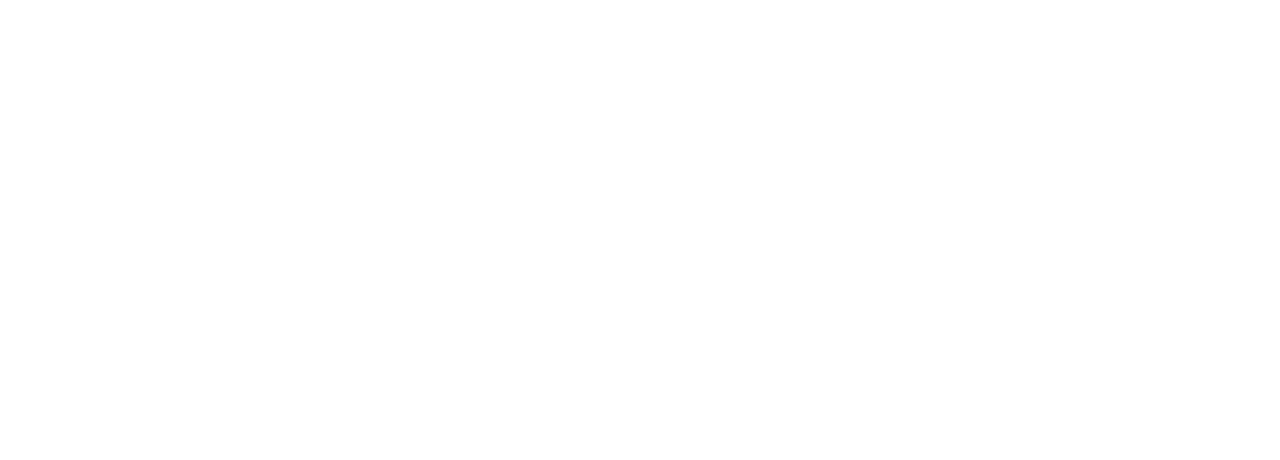
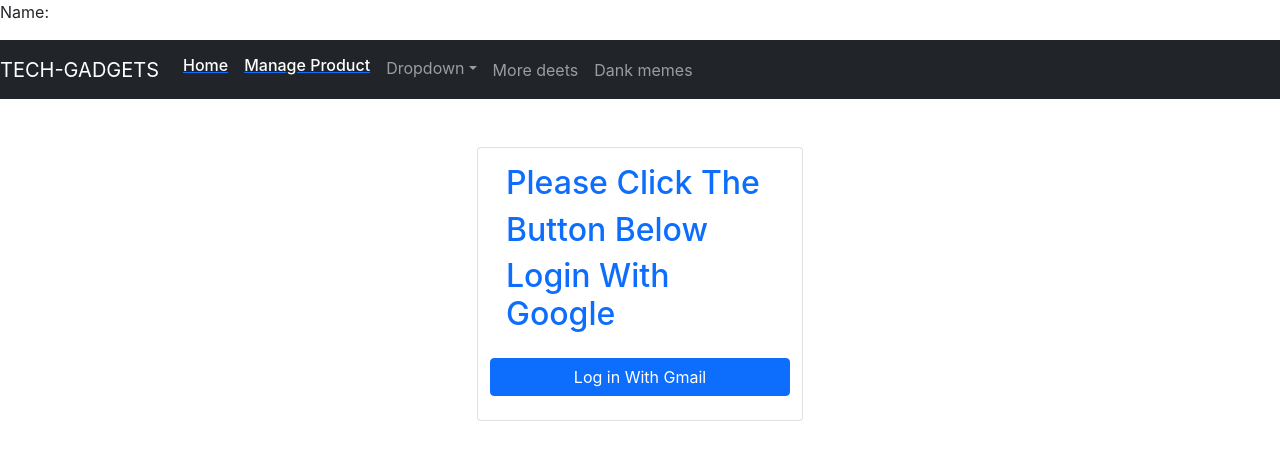
Before and after one commit to Faisal-Ahmed-Tonoy/tech-gadgets-client, a React (Create React App) app: page /login in a window 1280 px wide. Shown: the top 460 px of the page. Built offline with nearby package versions, Linux system fonts and the light colour scheme.

Commit message:
gmail login

```diff
--- a/package.json
+++ b/package.json
@@ -7,6 +7,7 @@
     "@testing-library/react": "^11.2.6",
     "@testing-library/user-event": "^12.8.3",
     "bootstrap": "^4.6.0",
+    "firebase": "^8.3.2",
     "react": "^17.0.2",
     "react-bootstrap": "^1.5.2",
     "react-dom": "^17.0.2",
--- a/src/App.js
+++ b/src/App.js
@@ -1,4 +1,4 @@
-
+import React, { createContext, useState } from 'react';
 import './App.css';
 
 import {
@@ -14,14 +14,22 @@
 
 import Manage from './components/Manage/Manage';
 import Checkout from './components/Checkout/Checkout ';
+import Login from './components/Login/Login';
+export const UserContext = createContext();
+
+
+
 
 
 
 
 
 function App() {
+  const [loggedInUser, setLoggedInUser] = useState({});
 
   return (
+    <UserContext.Provider value={[loggedInUser, setLoggedInUser]}>
+      <p>Name: {loggedInUser.name}</p>
     <Router>
 
 
@@ -40,6 +48,9 @@
           <Checkout></Checkout>
         </Route>
 
+        <Route path="/login">
+     <Login></Login>
+        </Route>
         <Route path="/manage">
          <Manage></Manage>
         </Route>
@@ -47,6 +58,7 @@
       </Switch>
 
   </Router>
+  </UserContext.Provider>
   );
 }
 
--- a/src/components/Home/Home.js
+++ b/src/components/Home/Home.js
@@ -37,9 +37,7 @@
             </Nav>
             <Nav>
               <Nav.Link href="#deets">More deets</Nav.Link>
-              <Nav.Link eventKey={2} href="#memes">
-                Dank memes
-              </Nav.Link>
+              <Link to="/login">  <h6 className="nav-link" style={{color:'white', textDecoration: 'none' }}>Login</h6></Link>
             </Nav>
           </Navbar.Collapse>
         </Navbar>
--- /dev/null
+++ b/src/components/Login/Login.js
@@ -0,0 +1,79 @@
+import React, { useContext } from 'react';
+import { Button, Nav, Navbar, NavDropdown } from 'react-bootstrap';
+import { Link } from 'react-router-dom';
+import firebase from "firebase/app";
+import "firebase/auth";
+import firebaseConfig from './firebase.config';
+import { UserContext } from '../../App';
+
+import { useHistory, useLocation } from 'react-router-dom';
+if (!firebase.apps.length) {
+  firebase.initializeApp(firebaseConfig);
+  }
+
+const Login = () => {
+    const [loggedInUser, setLoggedInUser] = useContext(UserContext);
+    const history = useHistory();
+    const location = useLocation();
+    const { from } = location.state || { from: { pathname: "/" } };
+    const handleGoogleSignIn = () => {
+        var provider = new firebase.auth.GoogleAuthProvider();
+        firebase.auth().signInWithPopup(provider).then(function(result) {
+            const {displayName, email} = result.user;
+            const signedInUser = {name: displayName, email}
+            setLoggedInUser(signedInUser);
+            history.replace(from);
+            // ...
+          }).catch(function(error) {
+            const errorMessage = error.message;
+            console.log(errorMessage);
+          });
+    }
+    return (
+        <div className="row " >
+        <Navbar className="header " collapseOnSelect expand="md" bg='dark'  variant="dark">
+     <Navbar.Brand >TECH-GADGETS</Navbar.Brand>
+     <Navbar.Toggle aria-controls="responsive-navbar-nav" />
+     <Navbar.Collapse id="responsive-navbar-nav">
+       <Nav className="mr-auto">
+       <Link to="/home">  <h6 className="nav-link" style={{color:'white', textDecoration: 'none' }}>Home</h6></Link>
+
+       <Link to="/manage">  <h6 className="nav-link" style={{color:'white', textDecoration: 'none' }}>Manage Product</h6></Link>
+
+         <NavDropdown title="Dropdown" id="collapsible-nav-dropdown">
+           <NavDropdown.Item href="#action/3.1">Action</NavDropdown.Item>
+           <NavDropdown.Item href="#action/3.2">Another action</NavDropdown.Item>
+           <NavDropdown.Item href="#action/3.3">Something</NavDropdown.Item>
+           <NavDropdown.Divider />
+           <NavDropdown.Item href="#action/3.4">Separated link</NavDropdown.Item>
+         </NavDropdown>
+       </Nav>
+       <Nav>
+         <Nav.Link href="#deets">More deets</Nav.Link>
+         <Nav.Link eventKey={2} href="#memes">
+           Dank memes
+         </Nav.Link>
+       </Nav>
+     </Navbar.Collapse>
+   </Navbar>
+
+
+   <div class="d-grid gap-2 col-3 mx-auto mt-5 card " style={{border: '2x solid red'}}>
+   <div  >
+
+        <div className="card-body">
+          <h2 className="card-text" style={{border: '2x solid red',color:'#0D6EFD'}}>Please Click The </h2>
+          <h2 className="card-text" style={{border: '2x solid red',color:'#0D6EFD'}} > Button Below </h2>
+          <h2 className="card-text" style={{border: '2x solid red',color:'#0D6EFD'}} > Login With Google </h2>
+        </div>
+      </div>
+
+  <button  class="btn btn-primary mb-4" type="button"  onClick={handleGoogleSignIn} >Log in With Gmail</button>
+</div>
+
+
+            </div>
+    );
+};
+
+export default Login;
--- /dev/null
+++ b/src/components/Login/firebase.config.js
@@ -0,0 +1,9 @@
+const firebaseConfig = {
+    apiKey: "AIzaSyDsAyeWzmpqHzzUFNK1UPb4Zpp0RkGQDyE",
+    authDomain: "tech-gadgets-46624.firebaseapp.com",
+    projectId: "tech-gadgets-46624",
+    storageBucket: "tech-gadgets-46624.appspot.com",
+    messagingSenderId: "899862881819",
+    appId: "1:899862881819:web:3c3e9667dd7263fca63abe"
+};
+export default firebaseConfig;
```
Also changed, not shown: src/components/Login/Login.css (added), 1 other file (tests, documents, lock files or other folders).
